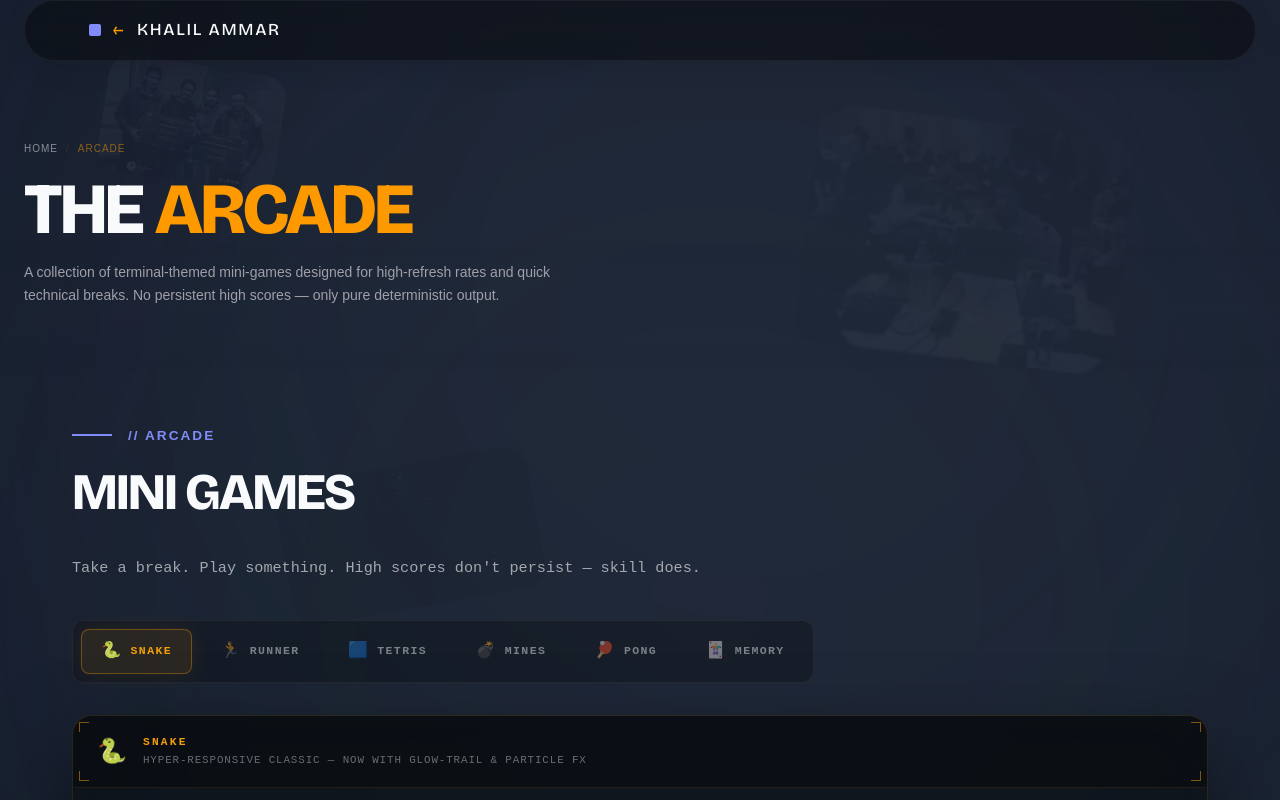
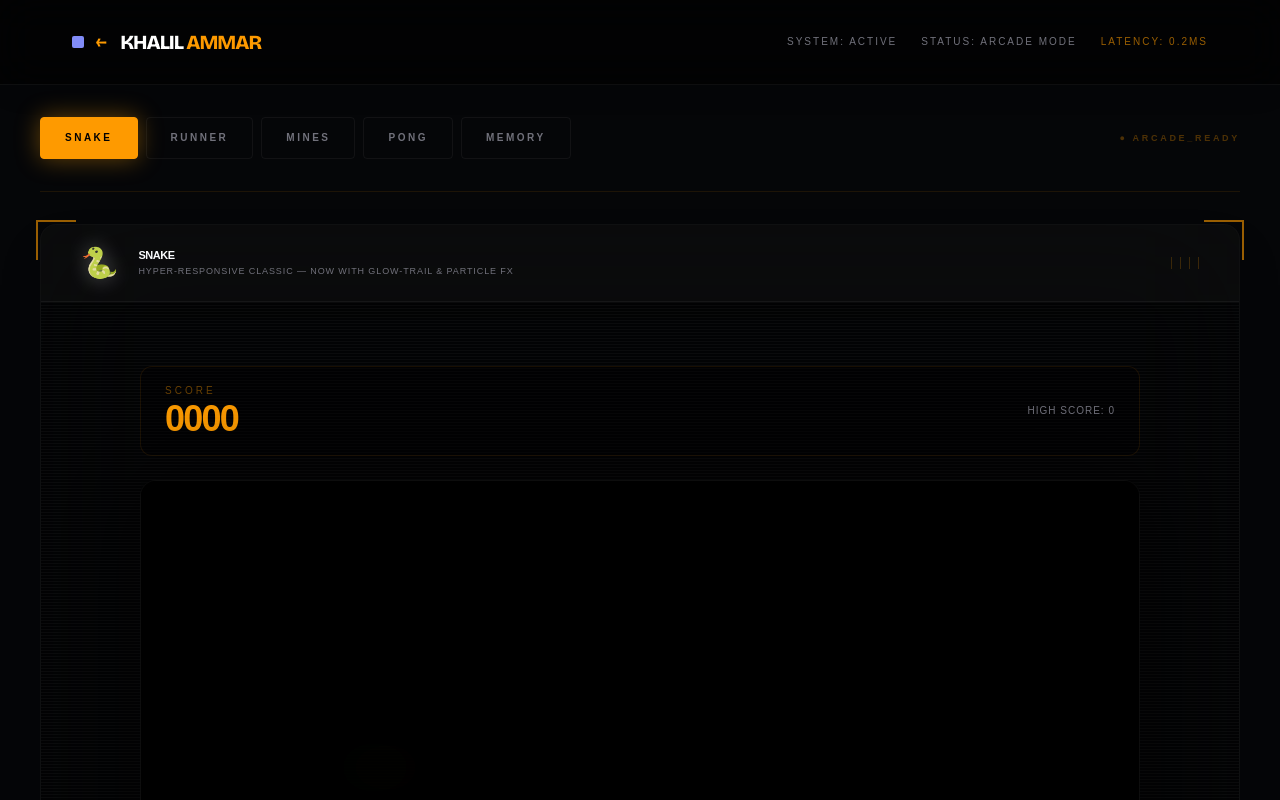
Before and after one commit to mohamedkhalilammar/mohamedkhalilammar.github.io, a Next.js app: page /arcade in a window 1280 px wide. Shown: the top 800 px of the page. Built offline with nearby package versions, Linux system fonts and the light colour scheme; a web font is replaced by a local one.

Commit message:
enhancing games

```diff
--- a/src/app/arcade/page.tsx
+++ b/src/app/arcade/page.tsx
@@ -12,44 +12,30 @@ export default function ArcadePage() {
   return (
     <MotionConfig reducedMotion="user">
       <ScatteredArtefacts />
-      <div className="page-shell min-h-screen flex flex-col">
+      <div className="page-shell min-h-screen flex flex-col bg-[#050608]">
         <div className="page-noise" aria-hidden />
 
-        {/* Global Navigation Header (Simplified for Arcade) */}
-        <header className="top-nav" style={{ position: "sticky", top: 0, zIndex: 100, background: "rgba(0,0,0,0.4)", backdropFilter: "blur(12px)" }}>
-          <div className="flex items-center justify-between w-full max-w-7xl mx-auto px-6">
-            <Link href="/" className="brand-mark group flex items-center gap-2">
-              <span className="text-amber-500 group-hover:-translate-x-1 transition-transform">←</span>
-              <span>{profile.name}</span>
+        {/* Cinematic Header */}
+        <header className="top-nav" style={{ position: "sticky", top: 0, zIndex: 100, background: "rgba(0,0,0,0.6)", backdropFilter: "blur(20px)", margin: 0, borderRadius: 0, borderTop: "none", borderLeft: "none", borderRight: "none" }}>
+          <div className="flex items-center justify-between w-full max-w-[1700px] mx-auto px-8 py-3">
+            <Link href="/" className="brand-mark group flex items-center gap-3">
+              <span className="text-amber-500 group-hover:-translate-x-1 transition-transform font-bold">←</span>
+              <span className="font-orbitron font-black tracking-tighter text-xl text-white">KHALIL <span className="text-amber-500">AMMAR</span></span>
             </Link>
-
+            <div className="hidden md:flex gap-6 font-mono text-[10px] uppercase tracking-[0.2em] text-zinc-500">
+              <span>System: Active</span>
+              <span>Status: Arcade Mode</span>
+              <span className="text-amber-500/60">Latency: 0.2ms</span>
+            </div>
           </div>
         </header>
 
-        <main className="flex-grow">
-          <div className="pt-20 pb-12 px-6">
-             {/* Introduction breadcrumb / title */}
-             <div className="max-w-7xl mx-auto mb-12">
-                <nav className="flex items-center gap-2 font-mono text-[10px] mb-4 opacity-50 uppercase tracking-widest">
-                  <Link href="/" className="hover:text-amber-500 transition-colors">Home</Link>
-                  <span className="text-zinc-700">/</span>
-                  <span className="text-amber-500">Arcade</span>
-                </nav>
-                <div className="flex flex-col md:flex-row md:items-end justify-between gap-6">
-                  <div>
-                    <h1 className="font-sans text-5xl md:text-7xl font-black text-white uppercase tracking-tighter mb-4 leading-none">
-                      The <span className="text-amber-500">Arcade</span>
-                    </h1>
-                    <p className="text-zinc-400 max-w-xl font-mono text-xs md:text-sm leading-relaxed">
-                      A collection of terminal-themed mini-games designed for high-refresh rates and quick technical breaks. No persistent high scores — only pure deterministic output.
-                    </p>
-                  </div>
-
-                </div>
+        <main className="flex-grow flex flex-col">
+          <div className="pt-4 pb-20 px-4 md:px-10 max-w-[1700px] mx-auto w-full flex-grow flex flex-col">
+             {/* The actual games section */}
+             <div className="flex-grow flex flex-col">
+                <MiniGamesSection />
              </div>
-
-             {/* The actual games section */}
-             <MiniGamesSection />
           </div>
         </main>
 
--- a/src/app/project/[id]/page.tsx
+++ b/src/app/project/[id]/page.tsx
@@ -154,7 +154,6 @@ export default async function ProjectPage({ params }: { params: Promise<{ id: st
                     <p className="text-xl leading-relaxed text-zinc-300 font-medium max-w-4xl">{project.challenges}</p>
                   </>
                 )}
-
                 {project.impact && (
                   <>
                     <h2 className="font-sans text-2xl font-black uppercase tracking-tighter text-amber-500/80">Technical Outcome</h2>
--- a/src/components/ui/mini-games-section.tsx
+++ b/src/components/ui/mini-games-section.tsx
@@ -11,7 +11,6 @@ import { MemoryGame } from "./games/memory";
 const GAMES = [
   { id: "snake",   label: "SNAKE",    icon: "🐍", desc: "Hyper-responsive classic — now with glow-trail & particle FX" },
   { id: "runner",  label: "RUNNER",   icon: "🏃", desc: "Parallax runner — featuring double-jump & distance milestones" },
-  { id: "tetris",  label: "TETRIS",   icon: "🟦", desc: "Stack blocks and clear lines" },
   { id: "minesweeper", label: "MINES", icon: "💣", desc: "Clear the minefield without detonating" },
   { id: "pong",    label: "PONG",     icon: "🏓", desc: "Classic pong vs AI" },
   { id: "memory",  label: "MEMORY",   icon: "🃏", desc: "Neural match — face off against an AI that learns from your flips" },
@@ -21,54 +20,71 @@ export function MiniGamesSection() {
   const [active, setActive] = useState("snake");
 
   return (
-    <section className="section-flow" id="games">
-      <div className="section-shell">
-        {/* Header */}
-        <div className="section-eyebrow">
-          <span>// ARCADE</span>
-        </div>
-        <h2 className="section-title">MINI GAMES</h2>
-        <p style={{ color: "rgba(255,255,255,0.7)", marginBottom: "2.5rem", fontFamily: "monospace", fontSize: "0.95rem" }}>
-          Take a break. Play something. High scores don&apos;t persist &mdash; skill does.
-        </p>
-
-        {/* Tab Bar */}
-        <div className="games-tab-bar">
+    <section className="flex-grow flex flex-col pt-4" id="games">
+      {/* Header + Tabs Row */}
+      <div className="flex flex-col xl:flex-row xl:items-center justify-between gap-8 mb-8 border-b border-amber-500/10 pb-8">
+        <div className="flex flex-wrap gap-2">
           {GAMES.map(g => (
             <button
               key={g.id}
-              className={`games-tab-btn ${active === g.id ? "games-tab-active" : ""}`}
+              className={`px-6 py-3 font-mono text-[10px] font-black tracking-[0.25em] transition-all duration-300 rounded-sm border ${active === g.id
+                  ? "bg-amber-500 text-black border-amber-500 shadow-[0_0_25px_rgba(245,158,11,0.4)]"
+                  : "bg-transparent text-zinc-500 border-white/5 hover:border-amber-500/40 hover:text-white"
+                }`}
               onClick={() => setActive(g.id)}
             >
-              <span className="games-tab-icon">{g.icon}</span>
-              <span className="games-tab-label">{g.label}</span>
+              {g.label}
             </button>
           ))}
         </div>
 
-        {/* Game Stage */}
-        <div className="games-stage">
-          {/* Active game description */}
-          <div className="games-stage-header">
-            <span className="games-stage-icon">{GAMES.find(g => g.id === active)?.icon}</span>
-            <div>
-              <p className="games-stage-title">{GAMES.find(g => g.id === active)?.label}</p>
-              <p className="games-stage-desc">{GAMES.find(g => g.id === active)?.desc}</p>
+        <div className="flex items-center gap-4 text-amber-500/30 font-mono text-[9px] uppercase tracking-[0.3em] font-bold">
+           <span className="animate-pulse">● ARCADE_READY</span>
+        </div>
+      </div>
+
+      {/* Game Stage - Full Width */}
+      <div className="flex-grow relative group mb-12">
+        {/* Stage Frame Decorations */}
+        <div className="absolute -top-1 -left-1 w-10 h-10 border-t-2 border-l-2 border-amber-500/60 z-20 pointer-events-none group-hover:w-16 group-hover:h-16 transition-all duration-500" />
+        <div className="absolute -top-1 -right-1 w-10 h-10 border-t-2 border-r-2 border-amber-500/60 z-20 pointer-events-none group-hover:w-16 group-hover:h-16 transition-all duration-500" />
+        <div className="absolute -bottom-1 -left-1 w-10 h-10 border-b-2 border-l-2 border-amber-500/60 z-20 pointer-events-none group-hover:w-16 group-hover:h-16 transition-all duration-500" />
+        <div className="absolute -bottom-1 -right-1 w-10 h-10 border-b-2 border-r-2 border-amber-500/60 z-20 pointer-events-none group-hover:w-16 group-hover:h-16 transition-all duration-500" />
+
+        <div className="h-full flex flex-col border border-white/5 bg-black/45 backdrop-blur-3xl overflow-hidden rounded-xl shadow-2xl relative">
+          {/* Internal Game Info Strip */}
+          <div className="flex items-center justify-between px-10 py-5 bg-white/[0.03] border-b border-white/[0.05]">
+            <div className="flex items-center gap-5">
+              <span className="text-3xl filter drop-shadow-[0_0_10px_rgba(255,255,255,0.3)]">{GAMES.find(g => g.id === active)?.icon}</span>
+              <div>
+                 <h3 className="text-amber-500 font-black font-mono text-[11px] tracking-[0.4em] uppercase leading-none mb-1.5 flex items-center gap-3">
+                    {GAMES.find(g => g.id === active)?.label}
+                 </h3>
+                 <p className="text-zinc-500 font-mono text-[9px] uppercase tracking-widest leading-none font-medium">
+                    {GAMES.find(g => g.id === active)?.desc}
+                 </p>
+              </div>
             </div>
-            <div className="games-stage-corner games-stage-corner-tl" />
-            <div className="games-stage-corner games-stage-corner-tr" />
-            <div className="games-stage-corner games-stage-corner-bl" />
-            <div className="games-stage-corner games-stage-corner-br" />
+            <div className="flex gap-2">
+               {[1,2,3,4].map(i => (
+                 <div key={i} className="w-[1px] h-3 bg-amber-500/20" />
+               ))}
+            </div>
           </div>
 
-          {/* Game Renderer */}
-          <div className="games-render-area">
-            {active === "snake"      && <SnakeGame />}
-            {active === "runner"     && <RunnerGame />}
-            {active === "tetris"     && <TetrisGame />}
-            {active === "minesweeper"&& <Minesweeper />}
-            {active === "pong"       && <Pong />}
-            {active === "memory"     && <MemoryGame />}
+          {/* Render Area - Expanded with CRT FX */}
+          <div className="flex-grow flex items-center justify-center p-6 md:p-16 relative">
+             {/* CRT Overlay Effect */}
+             <div className="absolute inset-0 pointer-events-none opacity-10 mix-blend-overlay z-10"
+                  style={{ background: "repeating-linear-gradient(0deg, transparent, transparent 2px, #fff 3px, transparent 3px)" }} />
+
+             <div className="w-full h-full max-w-[1500px] flex items-center justify-center relative translate-z-0">
+                {active === "snake"      && <SnakeGame />}
+                {active === "runner"     && <RunnerGame />}
+                {active === "minesweeper"&& <Minesweeper />}
+                {active === "pong"       && <Pong />}
+                {active === "memory"     && <MemoryGame />}
+             </div>
           </div>
         </div>
       </div>
```
Also changed, not shown: src/app/page.tsx (+50 -78 lines), public/media/e529a3ee-31e6-449f-8c23-de7d6c7a2014.jpeg (added).
